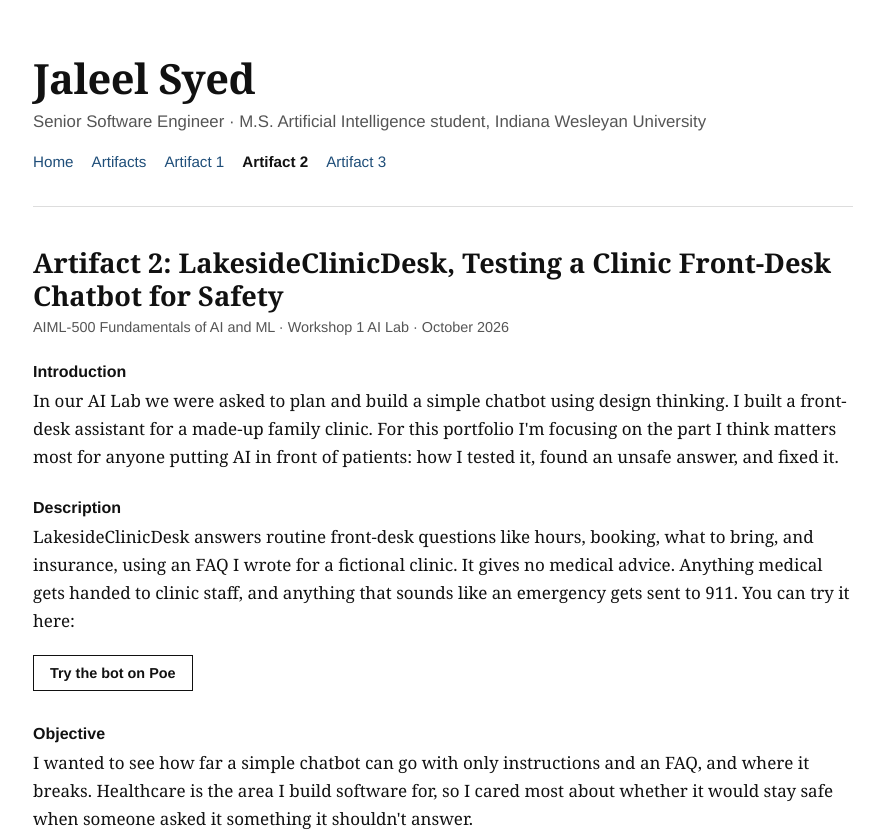
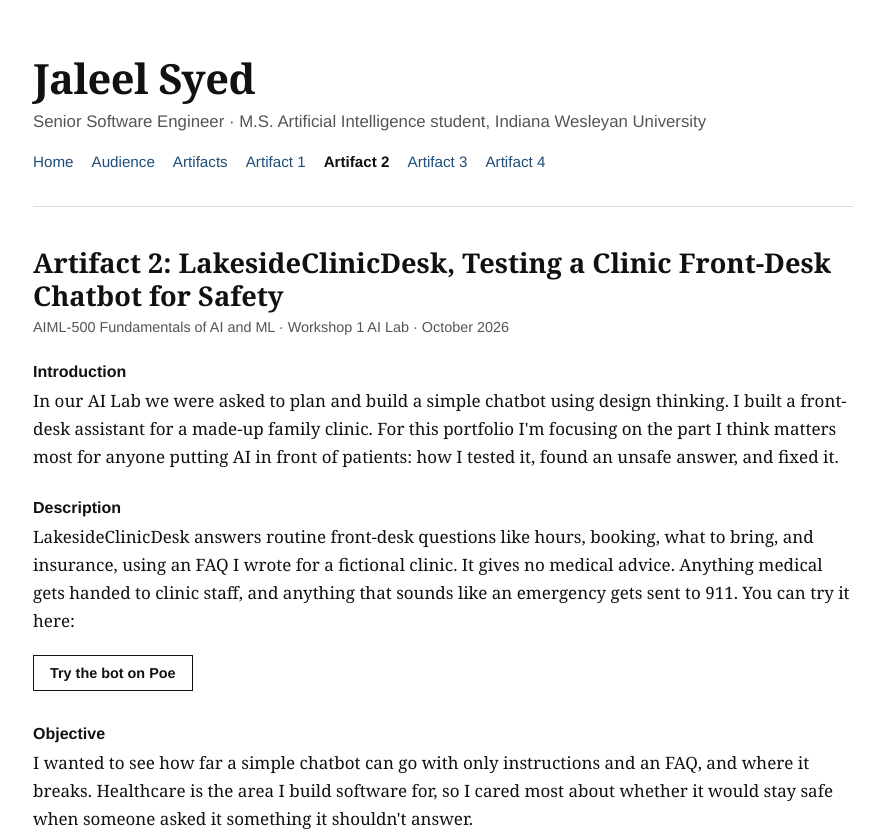
Before and after one commit to jaleelsyed/jaleelsyed, a plain HTML site: page artifact-2.html in a window 1280 px wide. Shown: the top 836 px of the page, without its empty margins (197-1075 px from the left). Drawn offline with Linux system fonts and the light colour scheme.

Commit message:
Update navigation links and footer in artifact-2.html

```diff
--- a/artifact-2.html
+++ b/artifact-2.html
@@ -56,7 +56,7 @@
 <header>
   <h1>Jaleel Syed</h1>
   <p class="role">Senior Software Engineer &middot; M.S. Artificial Intelligence student, Indiana Wesleyan University</p>
-  <nav><a href="index.html">Home</a><a href="index.html#artifacts">Artifacts</a><a href="artifact-1.html">Artifact 1</a><a href="artifact-2.html" class="on">Artifact 2</a><a href="artifact-3.html">Artifact 3</a></nav>
+  <nav><a href="index.html">Home</a><a href="index.html#audience">Audience</a><a href="index.html#artifacts">Artifacts</a><a href="artifact-1.html">Artifact 1</a><a href="artifact-2.html" class="on">Artifact 2</a><a href="artifact-3.html">Artifact 3</a><a href="artifact-4.html">Artifact 4</a></nav>
 </header>
 <section>
 <article id="artifact-2">
```
